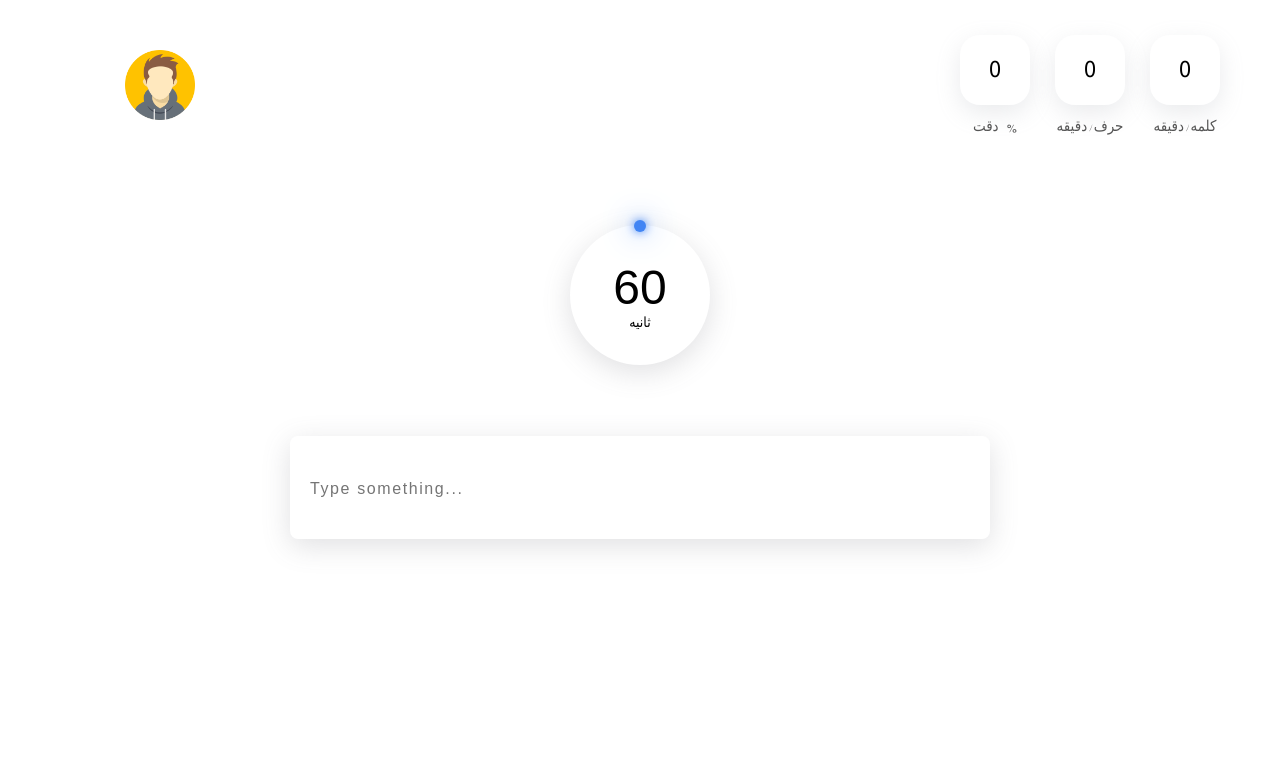
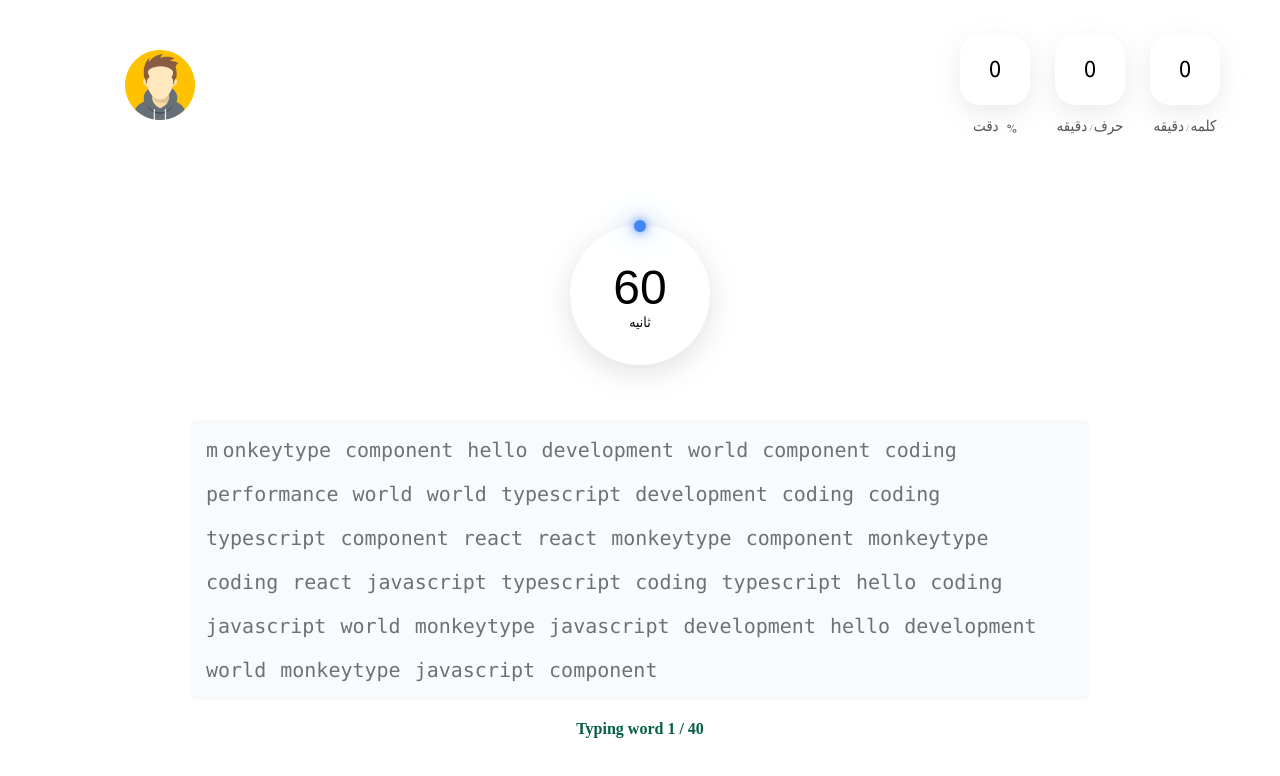
Before and after one commit to MaroufEbrahimi/marouftype, a React (Vite) app: page / in a window 1280 px wide. Shown: the top 776 px of the page. Built offline with nearby package versions, Linux system fonts and the light colour scheme.

Commit message:
input box suggestions added

```diff
--- a/src/App.css
+++ b/src/App.css
@@ -26,3 +26,10 @@
   font-size: 16px;
   letter-spacing: 0.1em;
 }
+
+/* Input animation */
+@keyframes blink {
+  50% {
+    opacity: 0;
+  }
+}
--- a/src/App.tsx
+++ b/src/App.tsx
@@ -20,12 +20,14 @@
         <Timer isStarted={isStarted} />
       </div>
 
+      <div style={{ marginBottom: "30px" }}>
         <Input
           inputValue={inputValue}
           setInputValue={setInputValue}
           isStarted={isStarted}
           setIsStarted={setIsStarted}
         />
+      </div>
     </>
   );
 }
--- a/src/components/Input/Input.tsx
+++ b/src/components/Input/Input.tsx
@@ -1,4 +1,4 @@
-import React from "react";
+import React, { useEffect, useRef, useState } from "react";
 
 interface InputProps {
   inputValue: string;
@@ -13,22 +13,267 @@
   isStarted,
   setIsStarted,
 }: InputProps) => {
-  const handleInputChange = (e: React.ChangeEvent<HTMLInputElement>) => {
-    setInputValue(e.target.value);
-    if (!isStarted && e.target.value.length > 0) {
+  // پایه‌ای از کلمات پیشنهادی — هرچه خواستی اضافه/تغییر بده
+  const suggestions: string[] = [
+    "hello",
+    "world",
+    "react",
+    "typescript",
+    "monkeytype",
+    "keyboard",
+    "coding",
+    "javascript",
+    "component",
+    "performance",
+    "development",
+  ];
+
+  const WORD_COUNT = 40; // تعداد کلماتی که نمایش داده می‌شود
+
+  const inputRef = useRef<HTMLInputElement | null>(null);
+
+  // لیست کلمات فعلی (تصادفی ساخته می‌شود)
+  const [words, setWords] = useState<string[]>(() =>
+    generateWords(WORD_COUNT, suggestions)
+  );
+
+  // ایندکس کلمه‌ای که کاربر در حال تایپشه
+  const [currentWordIndex, setCurrentWordIndex] = useState<number>(0);
+
+  // آرایه کلمات تایپ‌شده (هر ورود به کلمه بعدی روی این ذخیره می‌شود)
+  const [typedWords, setTypedWords] = useState<string[]>([]);
+
+  // هنگام mount، فوکوس روی input پنهان
+  useEffect(() => {
+    inputRef.current?.focus();
+  }, []);
+
+  // وقتی کاربر به آخر لیست رسید => لیست جدید بساز و ریست کن
+  useEffect(() => {
+    if (currentWordIndex >= words.length) {
+      setWords(generateWords(WORD_COUNT, suggestions));
+      setTypedWords([]);
+      setCurrentWordIndex(0);
+      setInputValue("");
+    }
+    // eslint-disable-next-line react-hooks/exhaustive-deps
+  }, [currentWordIndex]);
+
+  // تولید آرایه کلمه‌ها
+  function generateWords(count: number, source: string[]) {
+    const out: string[] = [];
+    for (let i = 0; i < count; i++) {
+      out.push(source[Math.floor(Math.random() * source.length)]);
+    }
+    return out;
+  }
+
+  // کلیدی‌ترین بخش: مدیریت رمز فضا (space) و شروع تست
+  const handleKeyDown = (e: React.KeyboardEvent<HTMLInputElement>) => {
+    // اگر شروع نشده، با اولین تایپ واقعی (حروف/اعداد) شروع کن
+    if (
+      !isStarted &&
+      e.key.length === 1 && // کاراکتر قابل چاپ
+      !e.ctrlKey &&
+      !e.metaKey &&
+      e.key !== " "
+    ) {
       setIsStarted(true);
+    }
+
+    // وقتی فضا زده شد => به کلمه بعدی برو
+    if (e.key === " ") {
+      e.preventDefault(); // جلوگیری از وارد شدن فاصله در input
+      const trimmed = inputValue.trim();
+      setTypedWords((prev) => {
+        const copy = [...prev];
+        copy[currentWordIndex] = trimmed;
+        return copy;
+      });
+      setCurrentWordIndex((idx) => idx + 1);
+      setInputValue("");
     }
   };
 
+  // وقتی کاربر متن را تغییر می‌دهد (کنترل‌شده از prop)
+  const handleChange = (e: React.ChangeEvent<HTMLInputElement>) => {
+    setInputValue(e.target.value);
+  };
+
+  // کلیک روی ناحیه باعث فوکوس input پنهان می‌شود
+  const handleContainerClick = () => {
+    inputRef.current?.focus();
+  };
+
+  // استایل‌های ساده درون‌خطی برای اینکه فوراً ببینی
+  const styles: { [k: string]: React.CSSProperties } = {
+    wrapper: {
+      display: "flex",
+      flexDirection: "column",
+      gap: 12,
+      alignItems: "center",
+    },
+    wordsBox: {
+      maxWidth: 900,
+      width: "100%",
+      padding: "12px 16px",
+      borderRadius: 8,
+      background: "#f8fafc",
+      fontFamily:
+        "ui-monospace, SFMono-Regular, Menlo, Monaco, 'Roboto Mono', 'Courier New', monospace",
+      fontSize: 20,
+      lineHeight: "1.8",
+      cursor: "text",
+      userSelect: "none",
+      display: "flex",
+      flexWrap: "wrap",
+      gap: 8,
+    },
+    word: { display: "inline-block", paddingRight: 6 },
+    charDefault: { opacity: 0.55 },
+    charCorrect: { color: "#4285f4", fontWeight: "bold" },
+    charWrong: { color: "#dc2626" },
+    caret: {
+      display: "inline-block",
+      width: 2.5,
+      height: 25,
+      borderRadius: 20,
+      background: "#111827",
+      marginLeft: 2,
+      verticalAlign: "middle",
+      // simple blink using opacity animation not included inline — acceptable without blink
+      animation: "blink 0.9s step-start infinite",
+    },
+    inputHidden: {
+      // پنهان ولی قابل فوکوس
+      position: "absolute",
+      opacity: 0,
+      left: -9999,
+      width: 0,
+      height: 0,
+    },
+    status: { marginTop: 8, color: "#065f46", fontWeight: 600 },
+  };
+
+  // رندر یک کلمه (با رنگ‌دهی برای هر حرف و caret برای کلمه جاری)
+  const renderWord = (word: string, wi: number) => {
+    const isCurrent = wi === currentWordIndex;
+    const typed = typedWords[wi] ?? (isCurrent ? inputValue : "");
+
+    // برای کلمات قبلی: نشان‌دادن هر کاراکتر با مقایسه typed vs word
+    if (wi < currentWordIndex) {
+      const typedForThis = typedWords[wi] ?? "";
+      const maxLen = Math.max(word.length, typedForThis.length);
+      return (
+        <span key={wi} style={styles.word}>
+          {Array.from({ length: maxLen }).map((_, i) => {
+            const targetChar = word[i] ?? "";
+            const typedChar = typedForThis[i] ?? "";
+            // اگر تایپ نشده => خاکستری (فقط زمانی که targetChar وجود داشته باشد)
+            if (typedChar === "") {
+              return (
+                <span
+                  key={i}
+                  style={targetChar ? styles.charDefault : styles.charWrong}
+                >
+                  {targetChar || typedChar}
+                </span>
+              );
+            }
+            // اگر برابر => درست، وگرنه نادرست
+            const correct = typedChar === targetChar;
+            return (
+              <span
+                key={i}
+                style={correct ? styles.charCorrect : styles.charWrong}
+              >
+                {targetChar || typedChar}
+              </span>
+            );
+          })}
+        </span>
+      );
+    }
+
+    // کلمه فعلی — نمایش تا کاراکتر تایپ‌شده و caret
+    if (isCurrent) {
+      const letters = word.split("");
+      const typedLen = inputValue.length;
+
+      return (
+        <span key={wi} style={styles.word}>
+          {letters.map((ch, i) => {
+            // قبل از caret: مقایسه
+            if (i < typedLen) {
+              const correct = inputValue[i] === ch;
+              return (
+                <span
+                  key={i}
+                  style={correct ? styles.charCorrect : styles.charWrong}
+                >
+                  {ch}
+                </span>
+              );
+            }
+            // caret بعد از این حرف؟
+            const showCaret = i === typedLen;
+            return (
+              <span key={i} style={styles.charDefault}>
+                {ch}
+                {showCaret && <span style={styles.caret} />}
+              </span>
+            );
+          })}
+
+          {/* اگر کاربر بیش از طول کلمه تایپ کرده باشه، نشان‌دهنده‌ی حروف اضافه به‌صورت قرمز */}
+          {typedLen > letters.length &&
+            Array.from(inputValue.slice(letters.length)).map((ch, j) => (
+              <span key={"extra-" + j} style={styles.charWrong}>
+                {ch}
+              </span>
+            ))}
+
+          {/* اگر دقیقاً در انتهای کلمه و هیچ حرفی باقی نمانده، caret نمایش داده شود */}
+          {typedLen === letters.length && (
+            <span style={{ marginLeft: 4 }}>
+              <span style={styles.caret} />
+            </span>
+          )}
+        </span>
+      );
+    }
+
+    // کلمه‌های بعدی (هنوز تایپ نشده)
+    return (
+      <span key={wi} style={styles.word}>
+        <span style={styles.charDefault}>{word}</span>
+      </span>
+    );
+  };
+
   return (
-    <div className="main_input">
-      <div className="input_container">
-        <input
-          type="text"
-          placeholder="Type something..."
-          value={inputValue}
-          onChange={handleInputChange}
-        />
+    <div style={styles.wrapper}>
+      <div onClick={handleContainerClick} style={styles.wordsBox} aria-hidden>
+        {words.map((w, i) => renderWord(w, i))}
+      </div>
+
+      {/* input کنترل‌شده اما پنهان — برای گرفتن ورودی کیبورد */}
+      <input
+        ref={inputRef}
+        value={inputValue}
+        onChange={handleChange}
+        onKeyDown={handleKeyDown}
+        style={styles.inputHidden}
+        autoComplete="off"
+        autoCorrect="off"
+        autoCapitalize="off"
+        spellCheck={false}
+        // tabIndex 0 تا با tab نیز قابل فوکوس باشد
+        tabIndex={0}
+      />
+
+      <div style={styles.status}>
+        Typing word {currentWordIndex + 1} / {words.length}
       </div>
     </div>
   );
```
Lines whose indentation alone changed are shown as unchanged.
